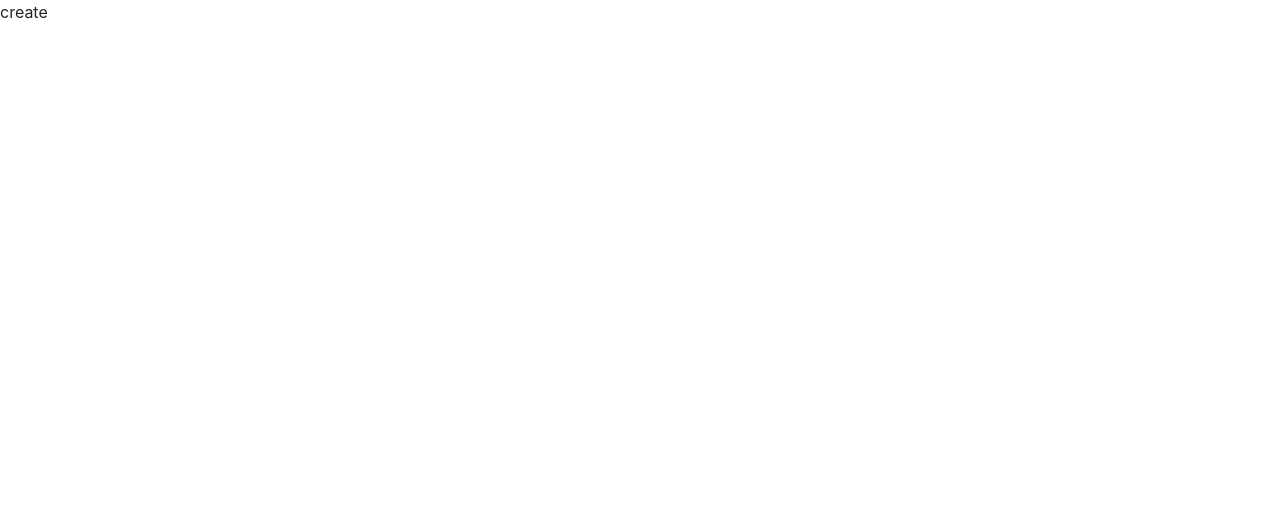
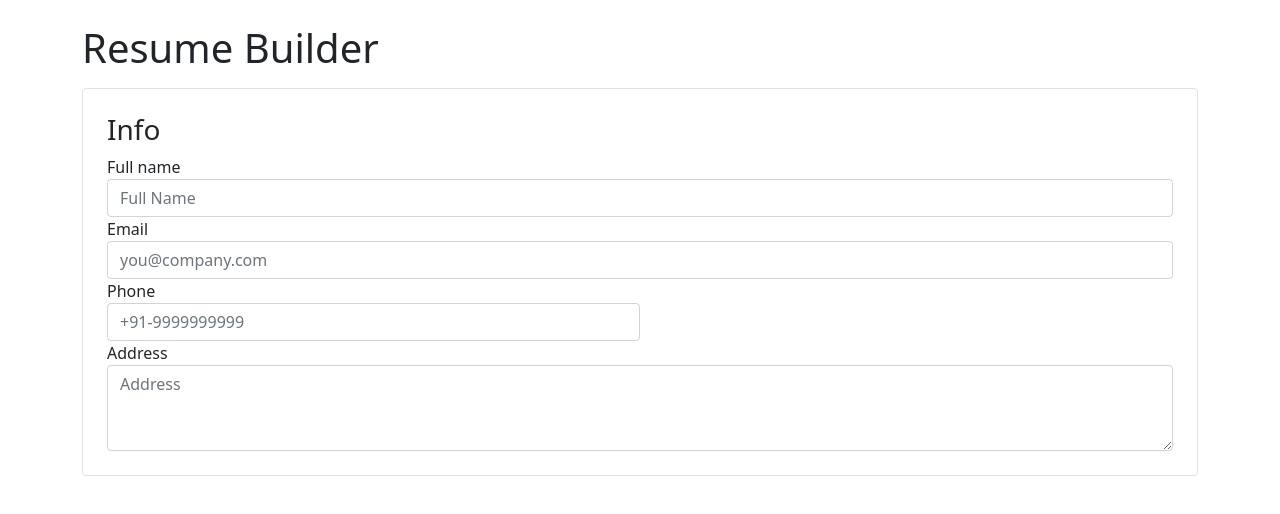
Before and after one commit to shibilyt/resume-builder-test, a React (Create React App) app: page / in a window 1280 px wide. Shown: the top 514 px of the page. Built offline with nearby package versions, Linux system fonts and the light colour scheme.

Commit message:
Add redux form and info Fields

```diff
--- a/src/App.tsx
+++ b/src/App.tsx
@@ -1,18 +1,24 @@
 import React from "react";
 import { BrowserRouter as Router, Switch, Route } from "react-router-dom";
+import Create from "./pages/Create";
 
 function App() {
   return (
-    <>
+    <div className="container-sm py-4 min-vh-100">
+      <header className="pb-2">
+        <h1>Resume Builder</h1>
+      </header>
+      <main className="border rounded p-4">
         <Router>
           <Switch>
             <Route path="/" exact>
-            <div>create</div>
+              <Create />
             </Route>
             <Route path="*">Invalid URL</Route>
           </Switch>
         </Router>
-    </>
+      </main>
+    </div>
   );
 }
 
--- /dev/null
+++ b/src/components/BasicInfoFields.tsx
@@ -0,0 +1,55 @@
+import * as React from "react";
+import { Field } from "redux-form";
+
+export default function BasicInfoFields() {
+  return (
+    <>
+      <h3>Info</h3>
+      <div className="form-row">
+        <div className="col">
+          <label htmlFor="fullName">Full name</label>
+          <Field
+            className="form-control"
+            name="fullName"
+            component="input"
+            placeholder="Full Name"
+          />
+        </div>
+        <div className="col">
+          <label htmlFor="email">Email</label>
+          <Field
+            className="form-control"
+            name="email"
+            component="input"
+            type="email"
+            placeholder="you@company.com"
+          />
+        </div>
+      </div>
+
+      <div className="form-row">
+        <div className="col-6">
+          <label htmlFor="phone">Phone</label>
+          <Field
+            className="form-control"
+            name="phone"
+            component="input"
+            type="tel"
+            placeholder="+91-9999999999"
+          />
+        </div>
+      </div>
+
+      <div className="form-group">
+        <label htmlFor="address">Address</label>
+        <Field
+          className="form-control"
+          name="address"
+          component="textarea"
+          placeholder="Address"
+          rows={3}
+        />
+      </div>
+    </>
+  );
+}
--- a/src/index.css
+++ /dev/null
@@ -1,13 +0,0 @@
-body {
-  margin: 0;
-  font-family: -apple-system, BlinkMacSystemFont, 'Segoe UI', 'Roboto', 'Oxygen',
-    'Ubuntu', 'Cantarell', 'Fira Sans', 'Droid Sans', 'Helvetica Neue',
-    sans-serif;
-  -webkit-font-smoothing: antialiased;
-  -moz-osx-font-smoothing: grayscale;
-}
-
-code {
-  font-family: source-code-pro, Menlo, Monaco, Consolas, 'Courier New',
-    monospace;
-}
--- a/src/index.tsx
+++ b/src/index.tsx
@@ -1,12 +1,15 @@
 import React from "react";
 import ReactDOM from "react-dom";
 import "bootstrap/dist/css/bootstrap.min.css";
-import "./index.css";
 import App from "./App";
+import { Provider } from "react-redux";
+import store from "./store";
 
 ReactDOM.render(
   <React.StrictMode>
-    <App />
+    <Provider store={store}>
+      <App />
+    </Provider>
   </React.StrictMode>,
   document.getElementById("root")
 );
--- /dev/null
+++ b/src/pages/Create.tsx
@@ -0,0 +1,15 @@
+import * as React from "react";
+import { reduxForm, InjectedFormProps } from "redux-form";
+import BasicInfoFields from "../components/BasicInfoFields";
+
+function Create(props: InjectedFormProps) {
+  return (
+    <form>
+      <BasicInfoFields />
+    </form>
+  );
+}
+
+export default reduxForm({
+  form: "create",
+})(Create);
--- /dev/null
+++ b/src/store/index.ts
@@ -0,0 +1,8 @@
+import { createStore, combineReducers } from "redux";
+import { reducer as formReducer } from "redux-form";
+
+const rootReducer = combineReducers({
+  form: formReducer,
+});
+
+export default createStore(rootReducer);
```
Also changed, not shown: package.json (+6 -1 lines), src/App.css (deleted, +0 -38 lines), 1 other file (tests, documents, lock files or other folders). Lines whose indentation alone changed are shown as unchanged.
